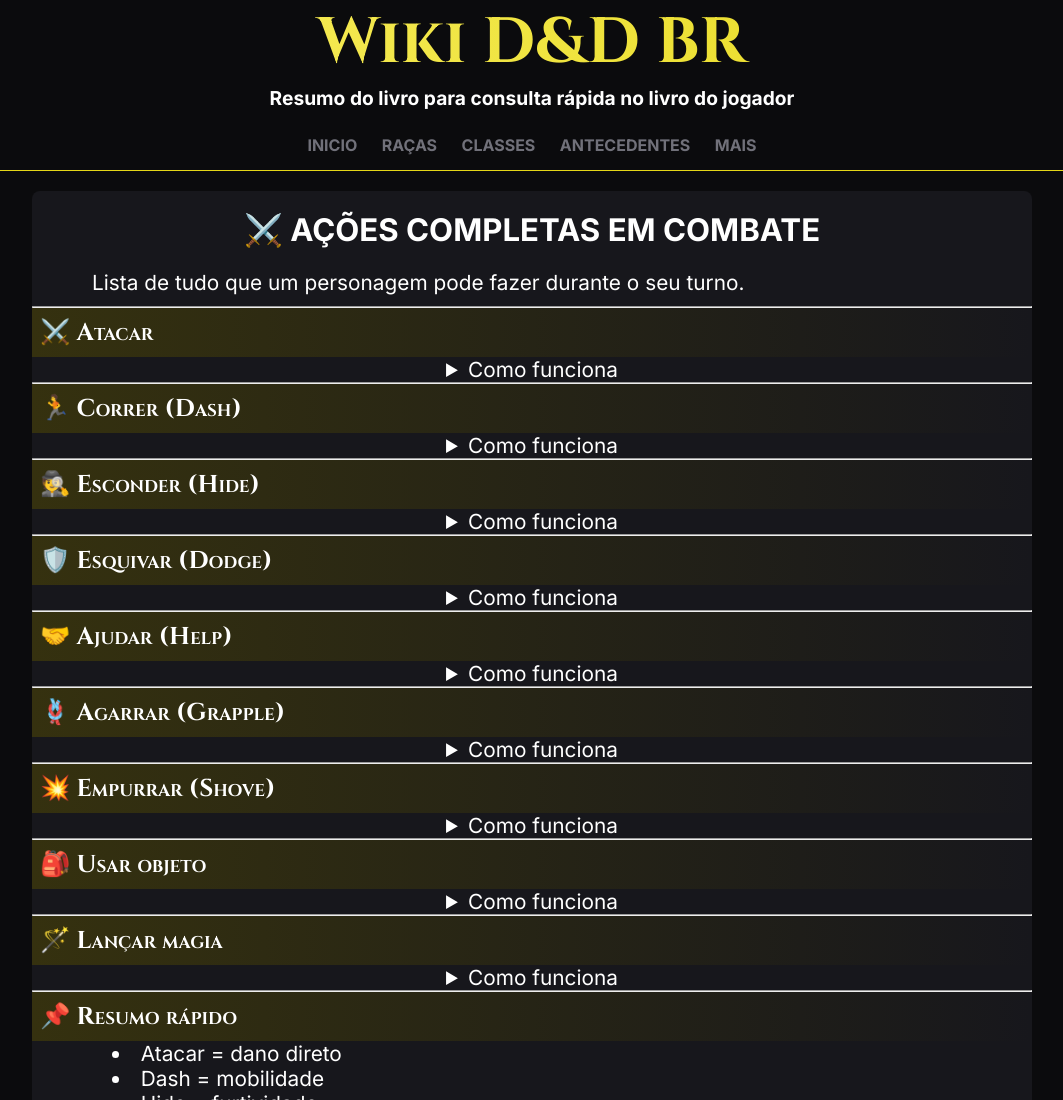
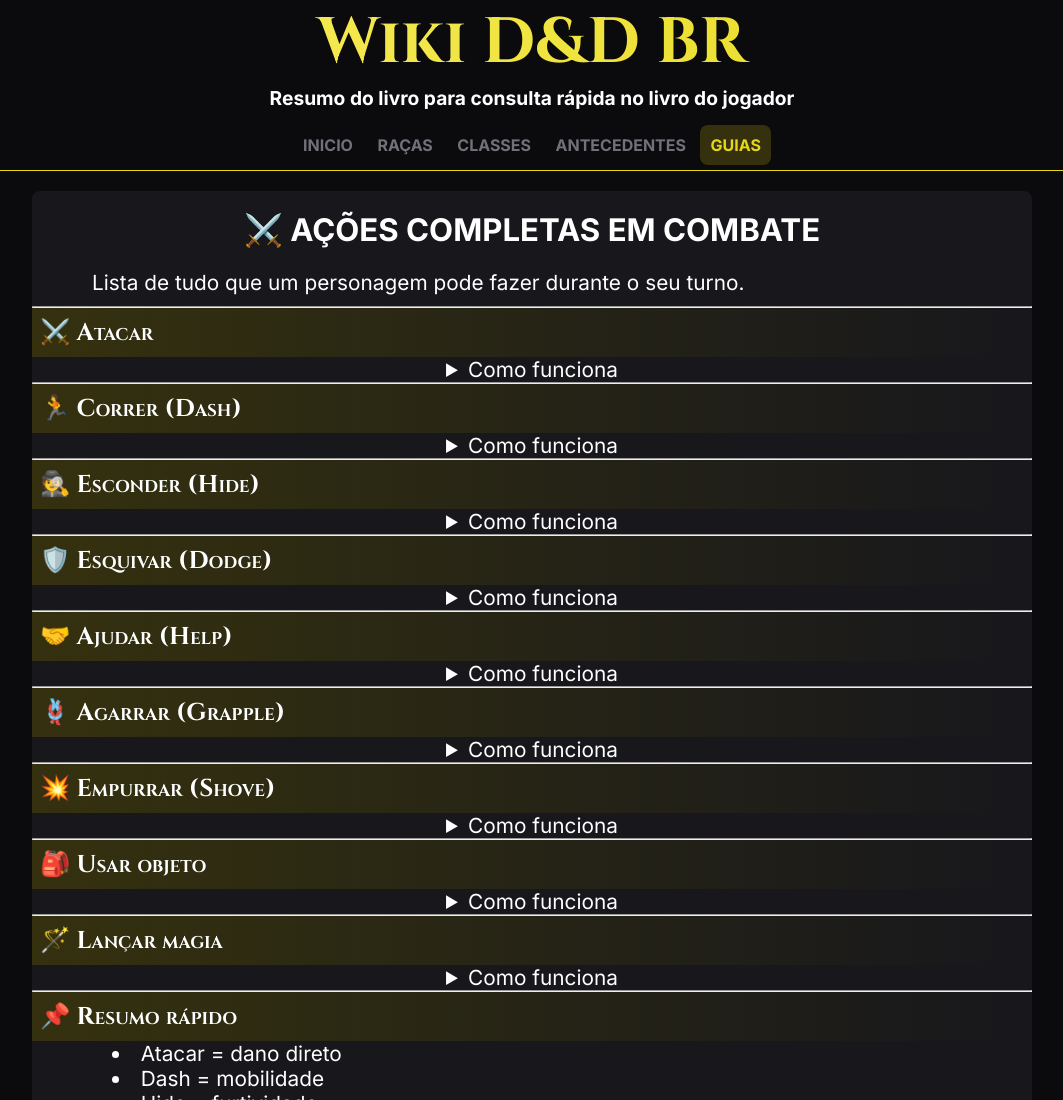
Before and after one commit to jonathan-cfa/dnd-wiki, a plain HTML site: page pages/acoes.html in a window 1280 px wide. Shown: the top 1100 px of the page, without its empty margins (108-1171 px from the left). Drawn offline with Linux system fonts and the light colour scheme.

Commit message:
alteração nos links

```diff
--- a/pages/acoes.html
+++ b/pages/acoes.html
@@ -21,7 +21,7 @@
     <a href="racas.html">RAÇAS</a>
     <a href="classes.html">CLASSES</a>
     <a href="antecedentes.html">ANTECEDENTES</a>
-    <a href="mais.html">MAIS</a>
+    <a href="guias.html" class="atual">GUIAS</a>
 </nav>
 
 <main>
```
Also changed, not shown: pages/cobertura.html (+1 -1 lines), pages/combate.html (+1 -1 lines), pages/condicoes.html (+1 -1 lines), pages/criar-personagens.html (+1 -1 lines), pages/exploracao.html (+1 -1 lines), pages/ferramenta-mestre.html (+1 -1 lines), pages/fluxo.html (+1 -1 lines), pages/regras.html (+1 -1 lines), pages/resolucoes.html (+1 -1 lines).
